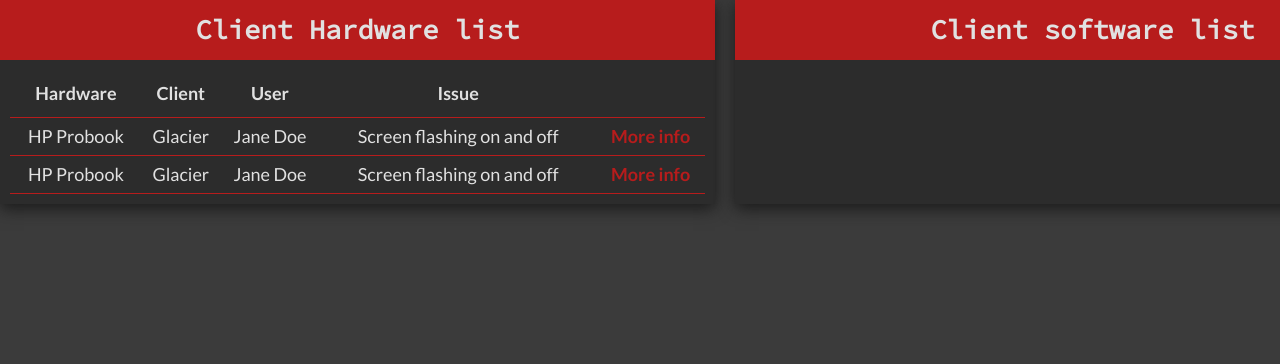
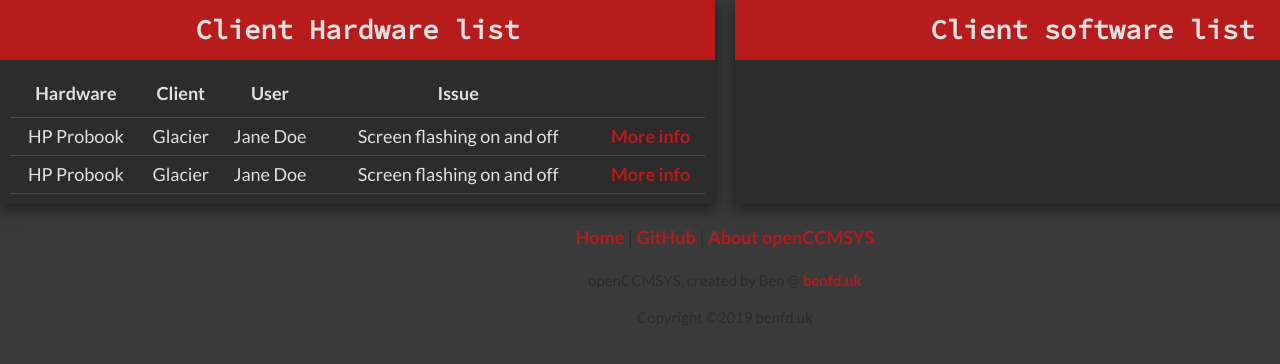
Before and after one commit to xeofd/opencmsys, a PHP site: page / in a window 1280 px wide; the page is wider, and only the part inside the window is pictured. Shown: the part 117-481 px from the top of that part. Run offline with PHP 8.4, Linux system fonts and the light colour scheme.

```diff
--- a/redesign/css/core.css
+++ b/redesign/css/core.css
@@ -53,6 +53,12 @@ h1, h2, h3, h4{
     margin: 0;
     font-family: var(--stack-secondary-font);
 }
+ul{
+    margin: 0;
+    padding: 0;
+    list-style-type: none;
+    overflow: hidden;
+}
 
 /* Layout */
 
@@ -65,6 +71,10 @@ h1, h2, h3, h4{
     margin: 0 0 30px 0;
     padding: 10px;
     box-shadow: var(--stack-box-shadow);
+}
+.stack-container-footer{
+    margin: 20px auto;
+    width: 1450px;
 }
 
 /* Layout > Header */
@@ -174,6 +184,21 @@ h1, h2, h3, h4{
 .stack-bold{
     font-weight: bold;
 }
+.stack-centered{
+    text-align: center;
+}
+
+/* Layout > Footers */
+.stack-footer--quick-links{
+    margin: 0 0 10px 0;
+}
+.stack-footer--quick-links > p{
+    color: var(--stack-secondary-color);
+}
+.stack-footer--copyright{
+    font-size: 15px;
+    color: var(--stack-secondary-color);
+}
 
 /* Tables */
 
--- a/redesign/index.html
+++ b/redesign/index.html
@@ -118,6 +118,23 @@
 
             </div>
 
+            <footer class="stack-container-footer stack-centered">
+
+                <div class="stack-footer--quick-links">
+
+                    <p><a href="/">Home</a> | <a href="https://github.com/xeofd/openccmsys">GitHub</a> | <a href="https://www.benfd.uk/projects/openccmsys">About openCCMSYS</a></p>
+
+                </div>
+
+                <div class="stack-footer--copyright">
+
+                    <p>openCCMSYS, created by Ben @ <a href="https://www.benfd.uk/">benfd.uk</a></p>
+                    <p>Copyright &copy;2019 benfd.uk</p>
+
+                </div>
+
+            </footer>
+
         </div>
 
     </body>
```
Also changed, not shown: SQLformat.md (+2 -1 lines).
